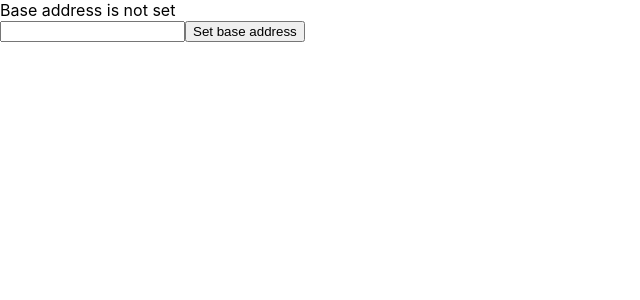
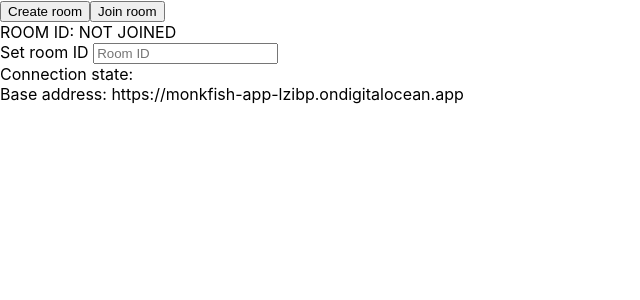
Before and after one commit to Marcin99b/ChatClient, a React (Create React App) app: page / in a window 1280 px wide. Shown: the top 300 px of the page, without its empty margins (0-640 px from the left). Built offline with nearby package versions, Linux system fonts and the light colour scheme; no server answers.

Commit message:
temp server

```diff
--- a/src/App.tsx
+++ b/src/App.tsx
@@ -13,7 +13,7 @@ const configuration = {
 
 export const App = () => {
   const [baseAddressTemp, setBaseAddressTemp] = useState<string>();
-  const [baseAddress, setBaseAddress] = useState<string>();
+  const [baseAddress, setBaseAddress] = useState<string>("https://monkfish-app-lzibp.ondigitalocean.app");
 
   const localStream = useRef<MediaStream>();
   const remoteStream = useRef<MediaStream>();
```
